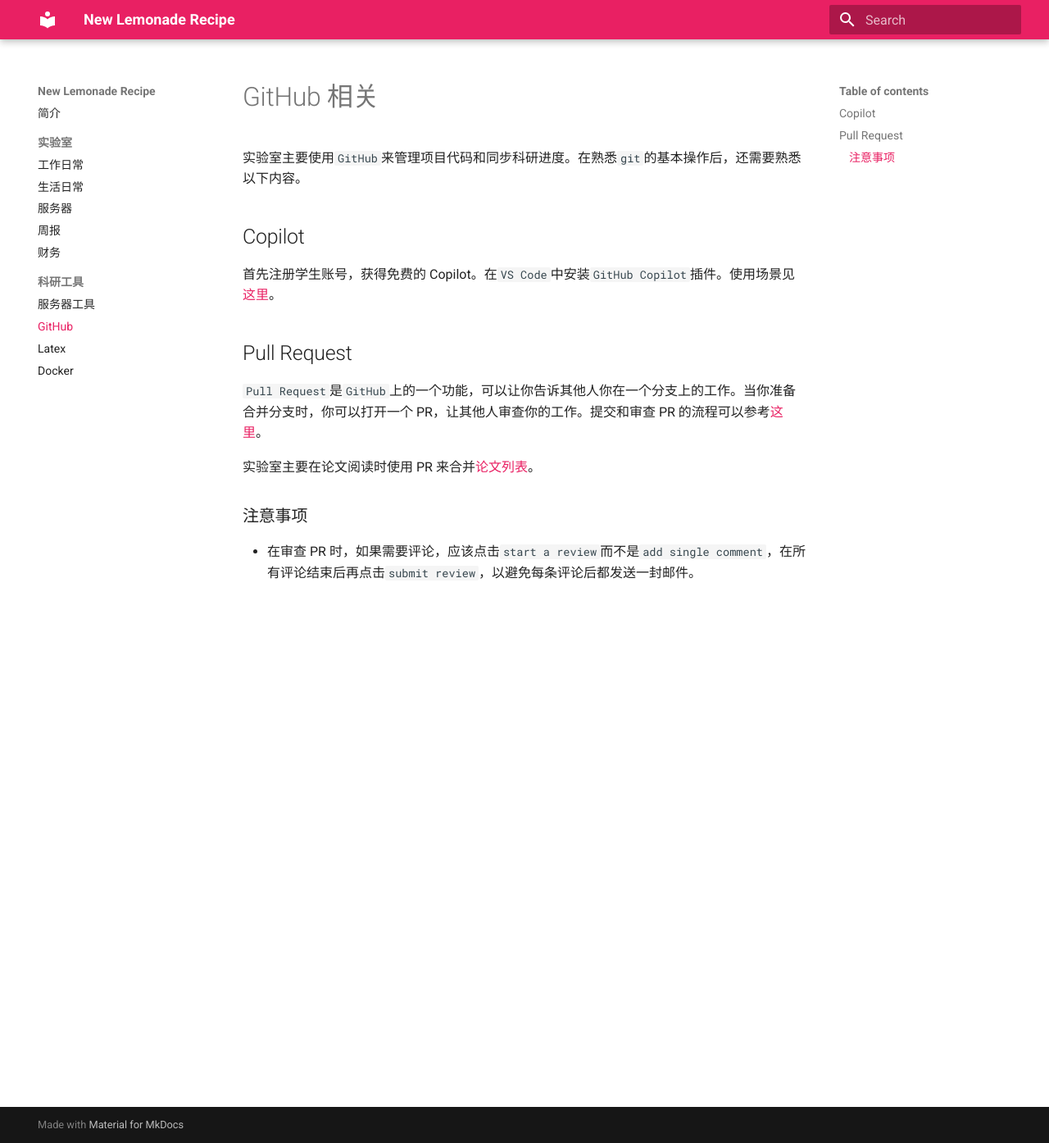
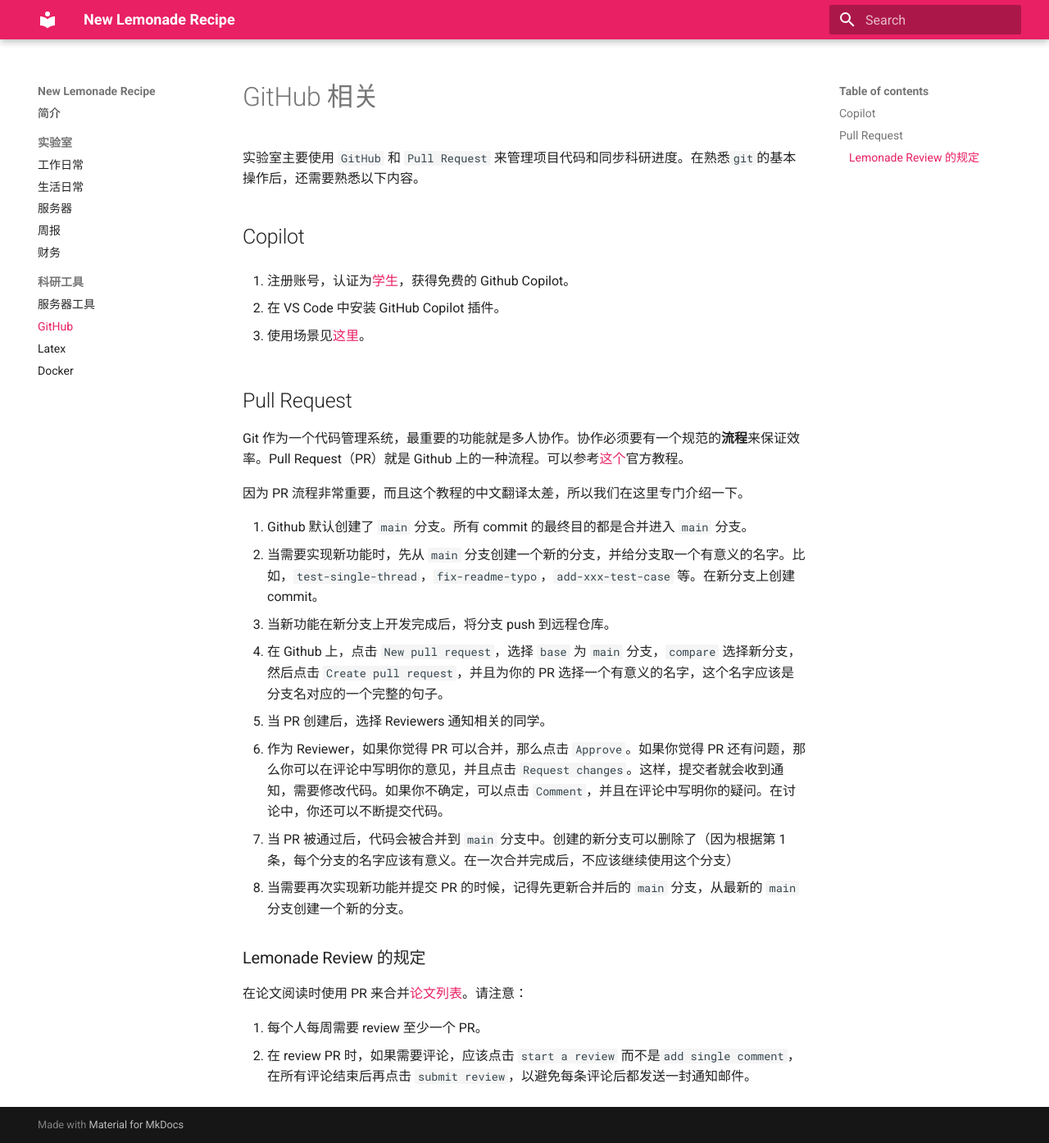
Before and after one commit to pku-lemonade/recipe, an MkDocs documentation site: the page built from docs/tools/github.md, in a window 1280 px wide and 1394 px high. Shown: the whole window at 82% size. Built offline with MkDocs 1.6.1 and Material for MkDocs 9.7.7, drawn with Linux system fonts in a browser that asks for light colours.

Commit message:
enhance GitHub documentation with detailed Pull Request process and Copilot setup

```diff
--- a/docs/tools/github.md
+++ b/docs/tools/github.md
@@ -1,17 +1,33 @@
 # GitHub 相关
 
-实验室主要使用`GitHub`来管理项目代码和同步科研进度。在熟悉`git`的基本操作后，还需要熟悉以下内容。
+实验室主要使用 `GitHub` 和 `Pull Request` 来管理项目代码和同步科研进度。在熟悉`git`的基本操作后，还需要熟悉以下内容。
 
 ## Copilot
 
-首先注册学生账号，获得免费的 Copilot。在`VS Code`中安装`GitHub Copilot`插件。使用场景见[这里](https://docs.github.com/en/copilot/using-github-copilot/guides-on-using-github-copilot)。
+1. 注册账号，认证为[学生](https://education.github.com/discount_requests/application)，获得免费的 Github Copilot。
+
+2. 在 VS Code 中安装 GitHub Copilot 插件。
+
+3. 使用场景见[这里](https://docs.github.com/en/copilot/using-github-copilot/guides-on-using-github-copilot)。
 
 ## Pull Request
 
-`Pull Request`是`GitHub`上的一个功能，可以让你告诉其他人你在一个分支上的工作。当你准备合并分支时，你可以打开一个 PR，让其他人审查你的工作。提交和审查 PR 的流程可以参考[这里](https://docs.github.com/en/pull-requests/collaborating-with-pull-requests)。
+Git 作为一个代码管理系统，最重要的功能就是多人协作。协作必须要有一个规范的**流程**来保证效率。Pull Request（PR）就是 Github 上的一种流程。可以参考[这个](https://docs.github.com/en/pull-requests/collaborating-with-pull-requests)官方教程。
 
-实验室主要在论文阅读时使用 PR 来合并[论文列表](https://github.com/pku-lemonade/new-lemonade-review)。
+因为 PR 流程非常重要，而且这个教程的中文翻译太差，所以我们在这里专门介绍一下。
 
-### 注意事项
+0. Github 默认创建了 `main` 分支。所有 commit 的最终目的都是合并进入 `main` 分支。
+1. 当需要实现新功能时，先从 `main` 分支创建一个新的分支，并给分支取一个有意义的名字。比如，`test-single-thread`，`fix-readme-typo`，`add-xxx-test-case` 等。在新分支上创建 commit。
+2. 当新功能在新分支上开发完成后，将分支 push 到远程仓库。
+3. 在 Github 上，点击 `New pull request`，选择 `base` 为 `main` 分支，`compare` 选择新分支，然后点击 `Create pull request`，并且为你的 PR 选择一个有意义的名字，这个名字应该是分支名对应的一个完整的句子。
+4. 当 PR 创建后，选择 Reviewers 通知相关的同学。
+5. 作为 Reviewer，如果你觉得 PR 可以合并，那么点击 `Approve`。如果你觉得 PR 还有问题，那么你可以在评论中写明你的意见，并且点击 `Request changes`。这样，提交者就会收到通知，需要修改代码。如果你不确定，可以点击 `Comment`，并且在评论中写明你的疑问。在讨论中，你还可以不断提交代码。
+6. 当 PR 被通过后，代码会被合并到 `main` 分支中。创建的新分支可以删除了（因为根据第 1 条，每个分支的名字应该有意义。在一次合并完成后，不应该继续使用这个分支）
+7. 当需要再次实现新功能并提交 PR 的时候，记得先更新合并后的 `main` 分支，从最新的 `main` 分支创建一个新的分支。
 
-- 在审查 PR 时，如果需要评论，应该点击`start a review`而不是`add single comment`，在所有评论结束后再点击`submit review`，以避免每条评论后都发送一封邮件。
+### Lemonade Review 的规定
+
+在论文阅读时使用 PR 来合并[论文列表](https://github.com/pku-lemonade/new-lemonade-review)。请注意：
+
+1. 每个人每周需要 review 至少一个 PR。
+2. 在 review PR 时，如果需要评论，应该点击 `start a review` 而不是`add single comment`，在所有评论结束后再点击 `submit review`，以避免每条评论后都发送一封通知邮件。
```
